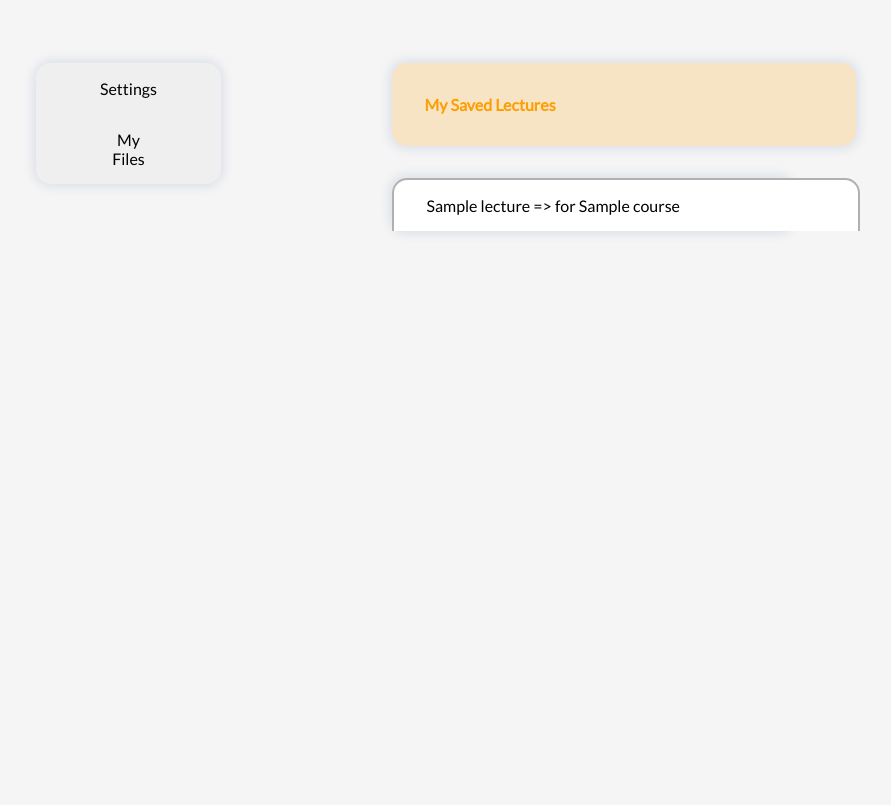
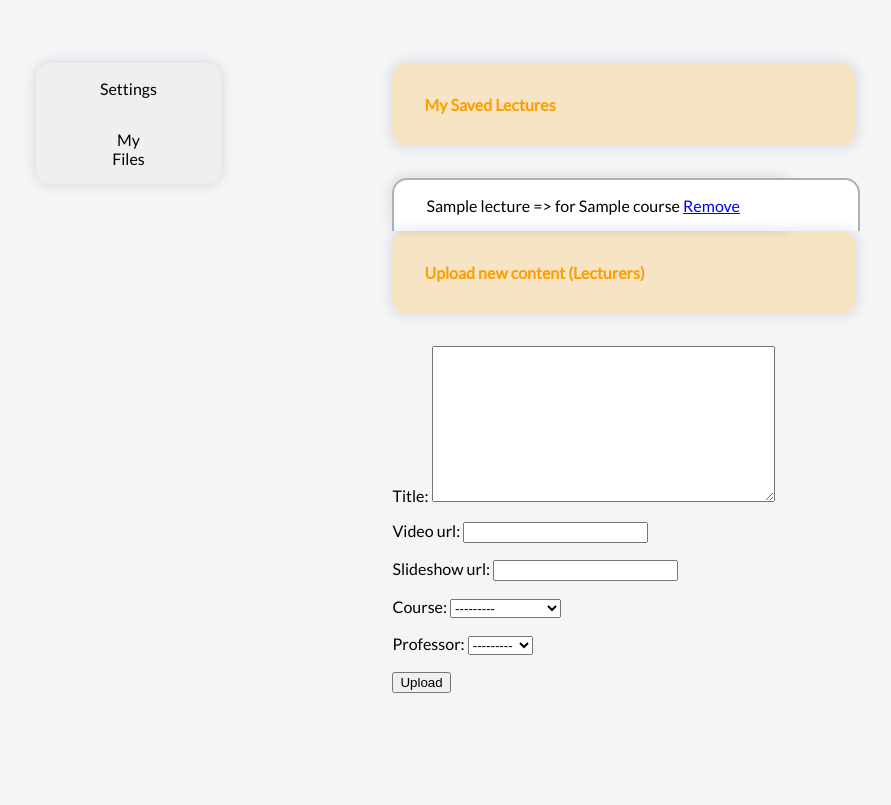
Before and after one commit to Ishitanarsiker/WAD2_GroupProject, a Django app: page /lectureFinderApp/members/ in a window 1280 px wide. Shown: the part 132-937 px from the top of the page, without its empty margins (124-1015 px from the left). Before the commit the page ends 367 px from the top, so only its background shows below. Run offline with Django 3.2, Linux system fonts and the light colour scheme; a user stored in the database is signed in; tables that the repository leaves empty hold one stand-in row (values such as "Sample post").

Commit message:
Work done on uploading a lecture if you are a professor.

```diff
--- a/lectureFinder/lectureFinderApp/forms.py
+++ b/lectureFinder/lectureFinderApp/forms.py
@@ -1,5 +1,5 @@
 from django import forms
-from .models import UserProfile
+from .models import UserProfile, Lecture
 from django.contrib.auth.models import User
 
 # class CourseForm(forms.Form):
@@ -22,6 +22,18 @@
 #
 
 
+class UploadLectureForm(forms.ModelForm):
+    class Meta:
+        model = Lecture
+        fields = (
+            'title',
+            'video_url',
+            'slideshow_url',
+            'course',
+            'professor'
+        )
+
+
 class UserForm(forms.ModelForm):
     password = forms.CharField(widget=forms.PasswordInput())
 
--- a/lectureFinder/lectureFinderApp/urls.py
+++ b/lectureFinder/lectureFinderApp/urls.py
@@ -11,6 +11,7 @@
 	path('terms_and_conditions/', views.terms_and_conditions, name='terms_and_conditions'),
 	path('lecture/<slug:lecture_name_slug>', views.show_lecture, name='show_lecture'),
 	path('save_lecture/<slug:lecture_name_slug>', views.save_lecture, name='save_lecture'),
+	path('delete_saved_lecture/<slug:lecture_name_slug>', views.delete_saved_lecture, name='delete_saved_lecture'),
 	path('signup/', views.signup, name='signup'),
 	path('login/', views.login_user, name='login'),
 	path('logout/', views.logout_user, name='logout'),
--- a/lectureFinder/lectureFinderApp/views.py
+++ b/lectureFinder/lectureFinderApp/views.py
@@ -4,7 +4,7 @@
 from django.contrib.auth.decorators import login_required
 from django.contrib.auth.models import User
 from django.contrib.auth import authenticate, login, logout
-from .forms import UserForm, UserProfileForm
+from .forms import UserForm, UserProfileForm, UploadLectureForm
 
 
 def index(request):
@@ -30,15 +30,30 @@
 
 @login_required
 def members(request):
-    logged_in_user = User.objects.get(id=request.user.id)
-    logged_in_user = UserProfile.objects.get(user=logged_in_user)
-    all_saved_lectures_for_user = SavedLecture.objects.all().filter(user=logged_in_user)
+    if request.method == 'POST':
+        upload_lecture_form = UploadLectureForm(request.POST)
 
-    context_dict = {
-        'saved_lectures': all_saved_lectures_for_user
-    }
+        if upload_lecture_form.is_valid():
+            upload_lecture = upload_lecture_form.save()
+            return redirect(reverse('lectureFinderApp:members'))
+        else:
+            print(upload_lecture_form.errors)
+            return redirect(reverse('lectureFinderApp:members'))
 
-    return render(request, 'lectureFinderApp/members.html', context=context_dict)
+    else:
+        upload_lecture_form = UploadLectureForm()
+
+        logged_in_user = User.objects.get(id=request.user.id)
+        logged_in_user = UserProfile.objects.get(user=logged_in_user)
+        all_saved_lectures_for_user = SavedLecture.objects.all().filter(user=logged_in_user)
+
+        context_dict = {
+            'saved_lectures': all_saved_lectures_for_user,
+            'user_profile': logged_in_user,
+            'upload_lecture_form': upload_lecture_form
+        }
+
+        return render(request, 'lectureFinderApp/members.html', context=context_dict)
 
 
 def search(request):
@@ -50,6 +65,18 @@
     lecture_to_show = Lecture.objects.get(slug=lecture_name_slug)
 
     context_dict['lecture'] = lecture_to_show
+
+    # Get the saved lectures for this user, so we know if this lecture has been saved or not already!
+    try:
+        current_user = UserProfile.objects.get(user=User.objects.get(id=request.user.id))
+        saved_lecture = SavedLecture.objects.get(
+            lecture=Lecture.objects.get(slug=lecture_name_slug),
+            user=current_user
+        )
+    except (UserProfile.DoesNotExist, User.DoesNotExist, Lecture.DoesNotExist, SavedLecture.DoesNotExist):
+        saved_lecture = None
+
+    context_dict['saved_lecture'] = saved_lecture
 
     return render(request, 'lectureFinderApp/show_lecture.html', context=context_dict)
 
@@ -68,12 +95,13 @@
 
 
 @login_required
-def remove_saved_lecture(request, lecture_name_slug):
+def delete_saved_lecture(request, lecture_name_slug):
     current_user = UserProfile.objects.get(user=User.objects.get(id=request.user.id))
-    saved_lecture = SavedLecture.objects.delete(
+
+    SavedLecture.objects.get(
         lecture=Lecture.objects.get(slug=lecture_name_slug),
         user=current_user
-    )
+    ).delete()
 
     return redirect(reverse('lectureFinderApp:members'))
 
--- a/lectureFinder/templates/lectureFinderApp/members.html
+++ b/lectureFinder/templates/lectureFinderApp/members.html
@@ -37,26 +37,42 @@
                     {% for saved_lecture in saved_lectures %}
                     {% if forloop.first %}
                     <div class="table-cell table-top members">
-                                    <div class="cell-container"><a class="list-item"
+                        <div class="cell-container">
+                            <a class="list-item"
                                href="{% url 'lectureFinderApp:show_lecture' saved_lecture.lecture.slug %}">{{ saved_lecture.lecture }}</a>
+                            <a href="{% url 'lectureFinderApp:delete_saved_lecture' saved_lecture.lecture.slug %}">Remove</a>
                         </div>
                     </div>
                     {% elif forloop.last %}
                     <div class="table-cell table-bottom members">
-                                    <div class="cell-container"><a class="list-item"
+                        <div class="cell-container">
+                            <a class="list-item"
                                href="{% url 'lectureFinderApp:show_lecture' saved_lecture.lecture.slug %}">{{ saved_lecture.lecture }}</a>
+                            <a href="{% url 'lectureFinderApp:delete_saved_lecture' saved_lecture.lecture.slug %}">Remove</a>
                         </div>
                     </div>
                     {% else %}
 
                     <div class="table-cell members">
-                                    <div class="cell-container"><a class="list-item"
+                        <div class="cell-container">
+                            <a class="list-item"
                                href="{% url 'lectureFinderApp:show_lecture' saved_lecture.lecture.slug %}">{{ saved_lecture.lecture }}</a>
+                            <a href="{% url 'lectureFinderApp:delete_saved_lecture' saved_lecture.lecture.slug %}">Remove</a>
+
                         </div>
                     </div>
                     {% endif %}
                     {% endfor %}
                 </div>
+
+                {% if user_profile.is_professor %}
+                    <div class="category-title members">Upload new content (Lecturers)</div>
+                    <form action="{% url 'lectureFinderApp:members' %}" method="POST">
+                        {% csrf_token %}
+                        {{ upload_lecture_form.as_p }}
+                        <button type="submit" name="submit">Upload</button>
+                    </form>
+                {% endif %}
 
             </div>
 
--- a/lectureFinder/templates/lectureFinderApp/show_lecture.html
+++ b/lectureFinder/templates/lectureFinderApp/show_lecture.html
@@ -15,6 +15,10 @@
     <p>Uploaded by: {{ lecture.professor.user.first_name }} {{ lecture.professor.user.last_name }}</p>
 
     {% if user.is_authenticated %}
-        <a href="{% url 'lectureFinderApp:save_lecture' lecture.slug %}">Save this lecture</a>
+        {% if not saved_lecture %}
+            <a href="{% url 'lectureFinderApp:save_lecture' lecture.slug %}">Save this lecture</a>
+        {% else %}
+            <a href="{% url 'lectureFinderApp:delete_saved_lecture' lecture.slug %}">Remove</a>
+        {% endif %}
     {% endif %}
 {% endblock %}
```
Lines whose indentation alone changed are shown as unchanged.
